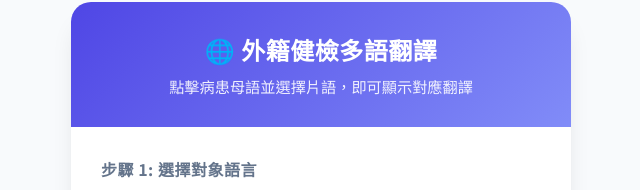
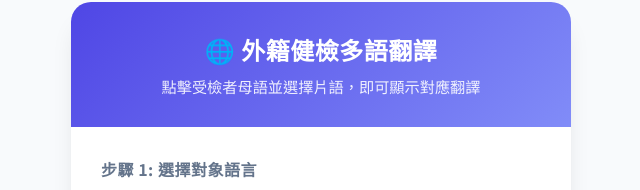
Before and after one commit to graffiti2100/health-translator, a plain HTML site: page index.html in a window 1280 px wide. Shown: the part 120-310 px from the top of the page, 319-959 px from the left. Drawn offline with Linux system fonts and the light colour scheme.

Commit message:
完成離線版第一版（含各語系片語與文字修正）

```diff
--- a/index.html
+++ b/index.html
@@ -254,7 +254,7 @@
     <div class="container">
         <div class="header">
             <h1>🌐 外籍健檢多語翻譯</h1>
-            <p>點擊病患母語並選擇片語，即可顯示對應翻譯</p>
+            <p>點擊受檢者母語並選擇片語，即可顯示對應翻譯</p>
         </div>
 
         <div class="content">
```
